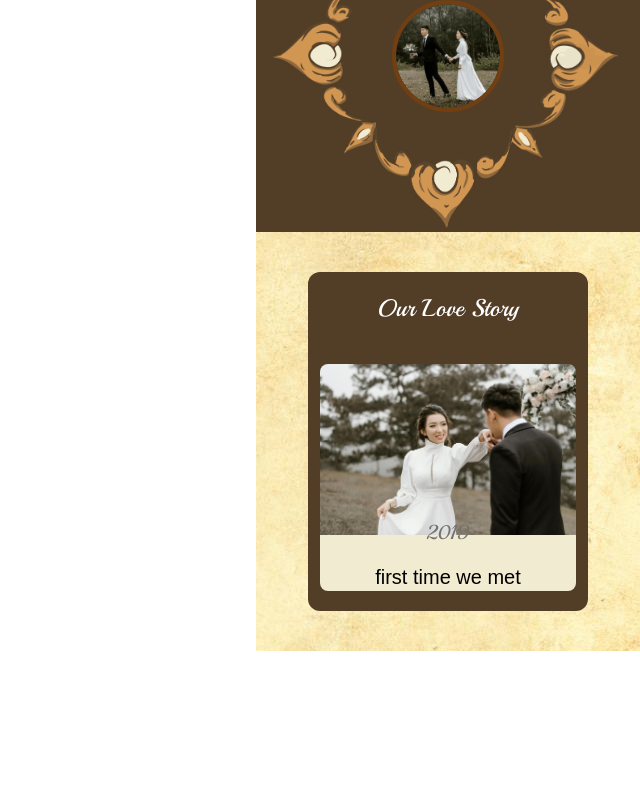
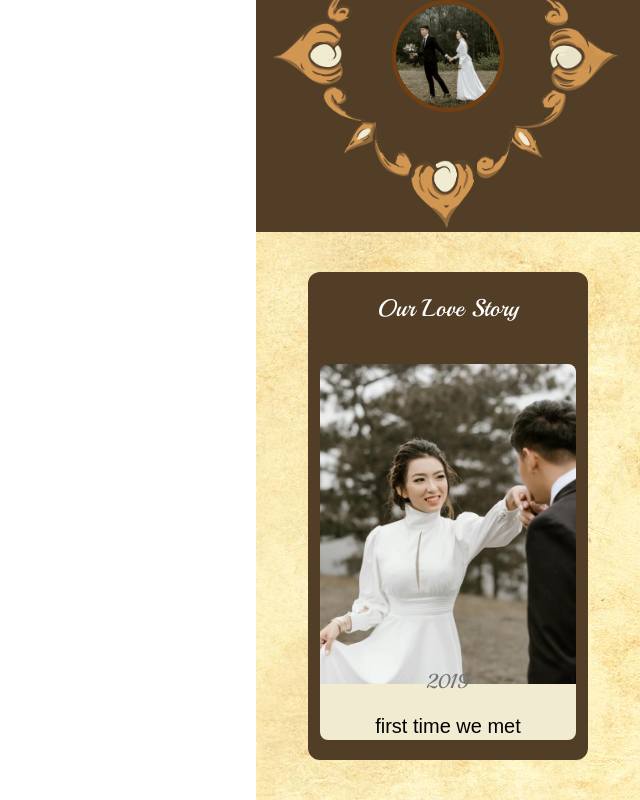
Before and after one commit to Orizaaaaa/undangandigital, a Next.js app: page /view/bali in a window 1280 px wide. Shown: the part 2253-3053 px from the top of the page, without its empty margins (640-1280 px from the left). Before the commit the page ends 2904 px from the top, so only its background shows below. Built offline with nearby package versions, Linux system fonts and the light colour scheme; a web font is replaced by a local one.

Commit message:
create page love story

```diff
--- a/src/app/components/organism/baliTheme/loveStory/index.tsx
+++ b/src/app/components/organism/baliTheme/loveStory/index.tsx
@@ -8,15 +8,16 @@ const LoveStory = () => {
             <div className="px-9">
                 <div className="card-wrapper px-3 rounded-xl ">
                     <h1 className='text-center py-5 text-2xl text-white' style={{ fontFamily: playballFont.style.fontFamily }}>Our Love Story </h1>
-                    <div className="cardlist grid grid-rows-1  py-5">
+                    <div className="cardlist grid grid-rows-1 gap-10 py-5">
 
                         <div className="card-item">
-                            <Image src={lovestoryImg} alt='decor' className='rounded-t-lg' />
+                            <Image src={lovestoryImg} alt='decor' className='rounded-t-lg h-80 w-full object-cover' />
                             <div className="desc bg-slate-300 rounded-b-lg">
                                 <h2 className='text-center relative bottom-4 text-xl text-neutral-500' style={{ fontFamily: playballFont.style.fontFamily }}>2019 </h2>
                                 <p className='text-center text-xl' style={{ fontFamily: forumFont.style.fontFamily }} >first time we met</p>
                             </div>
                         </div>
+
 
                     </div>
                 </div>
```
